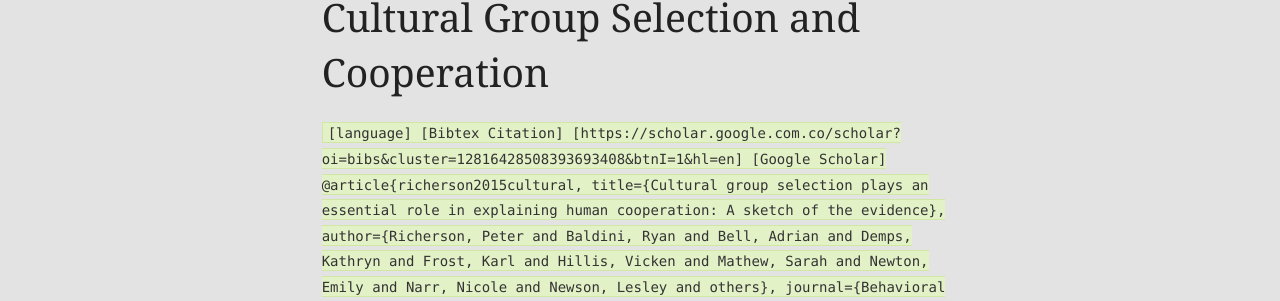
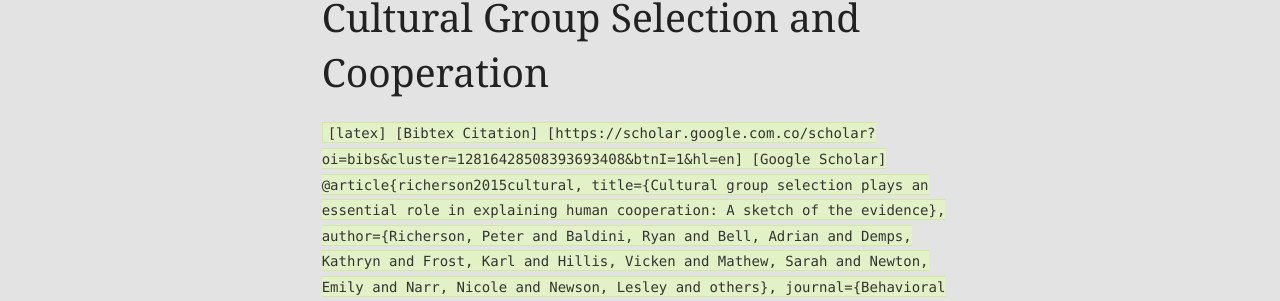
Before and after one commit to Ctross/Ctross.github.io, a Jekyll site: the page built from anthropology/cooperation/index.md, in a window 1280 px wide. Shown: the part 265-566 px from the top of the page. Built offline with Jekyll 4.4.1, drawn with Linux system fonts in a browser that asks for light colours; some of the changed text lies outside the part shown.

Commit message:
Update index.md

````diff
--- a/anthropology/cooperation/index.md
+++ b/anthropology/cooperation/index.md
@@ -21,7 +21,7 @@ image:
     caption_url:
 ---
 
-``` [language] [Bibtex Citation] [https://scholar.google.com.co/scholar?oi=bibs&cluster=12816428508393693408&btnI=1&hl=en] [Google Scholar]
+``` [latex] [Bibtex Citation] [https://scholar.google.com.co/scholar?oi=bibs&cluster=12816428508393693408&btnI=1&hl=en] [Google Scholar]
 @article{richerson2015cultural,
   title={Cultural group selection plays an essential role in explaining human cooperation: A sketch of the evidence},
   author={Richerson, Peter and Baldini, Ryan and Bell, Adrian and Demps, Kathryn and Frost, Karl and Hillis, Vicken and Mathew, Sarah and Newton, Emily and Narr, Nicole and Newson, Lesley and others},
````
